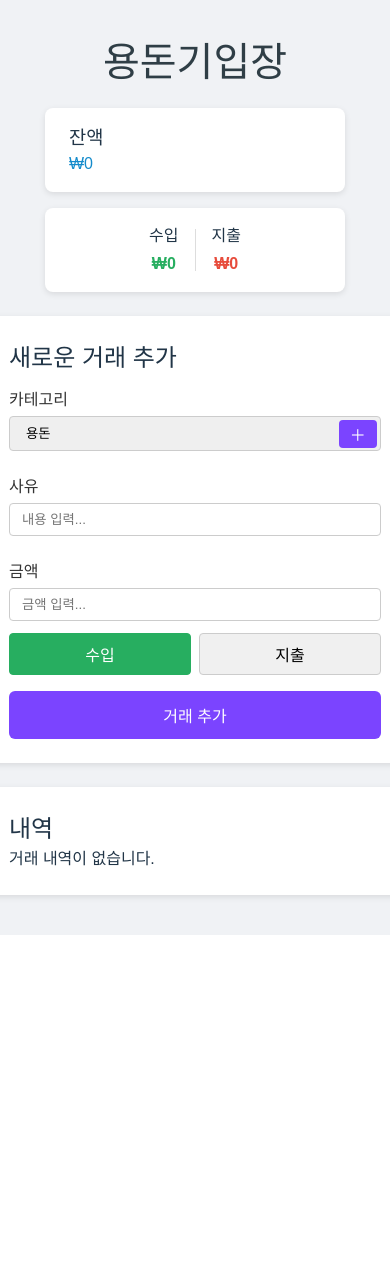
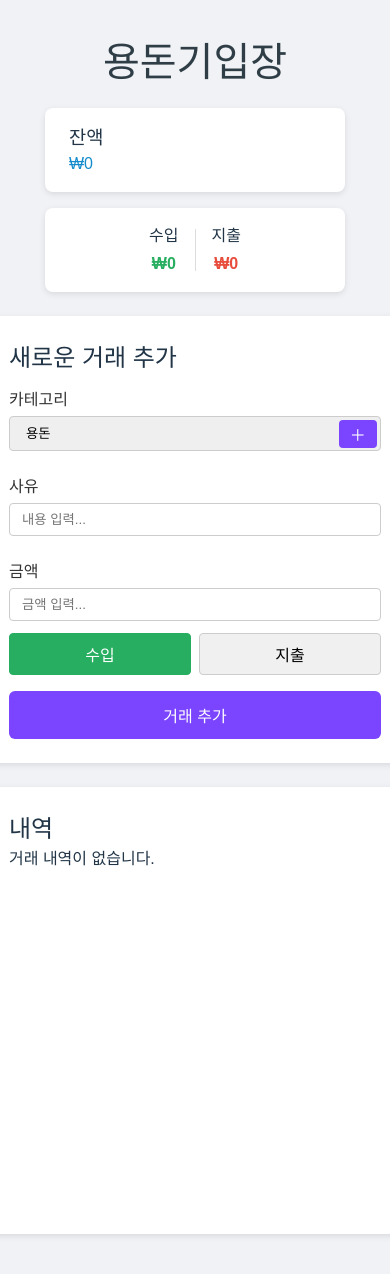
Before and after one commit to hyonun321/money-log, a React (Vite) app: page / in a window 390 px wide. Shown: the top 1274 px of the page. Before the commit the page ends 935 px from the top, so only its background shows below. Built offline with nearby package versions, Linux system fonts and the light colour scheme.

Commit message:
style: docs의 반응형 가운데 정렬 및 최소 크기 설정

```diff
--- a/src/styles.css
+++ b/src/styles.css
@@ -88,12 +88,15 @@ h1 {
   display: flex;
   flex-direction: row;
   gap: 24px;
+  align-items: center;
 }
 .form-box,
 .list-box {
   background: #fff;
   width: 420px;
+  min-height: 447px;
   padding: 24px;
+  height: 100%;
   border-radius: 8px;
   box-shadow: 0 2px 6px rgba(0, 0, 0, 0.1);
   max-width: 100%;
```
